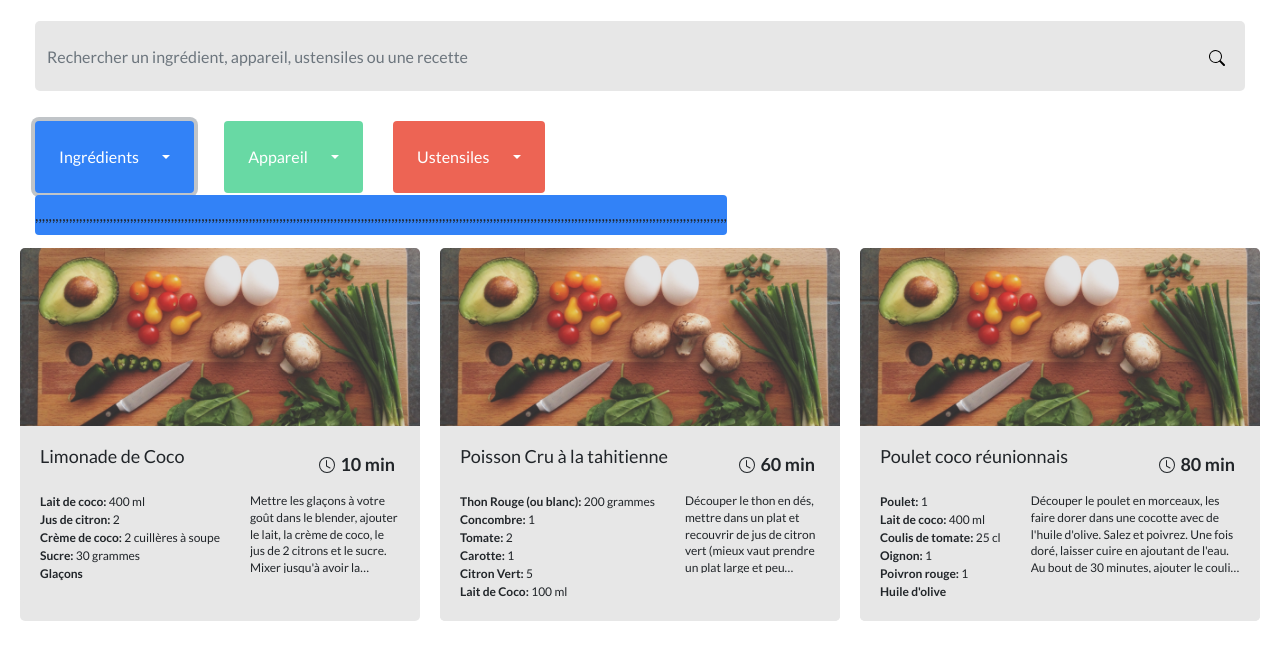
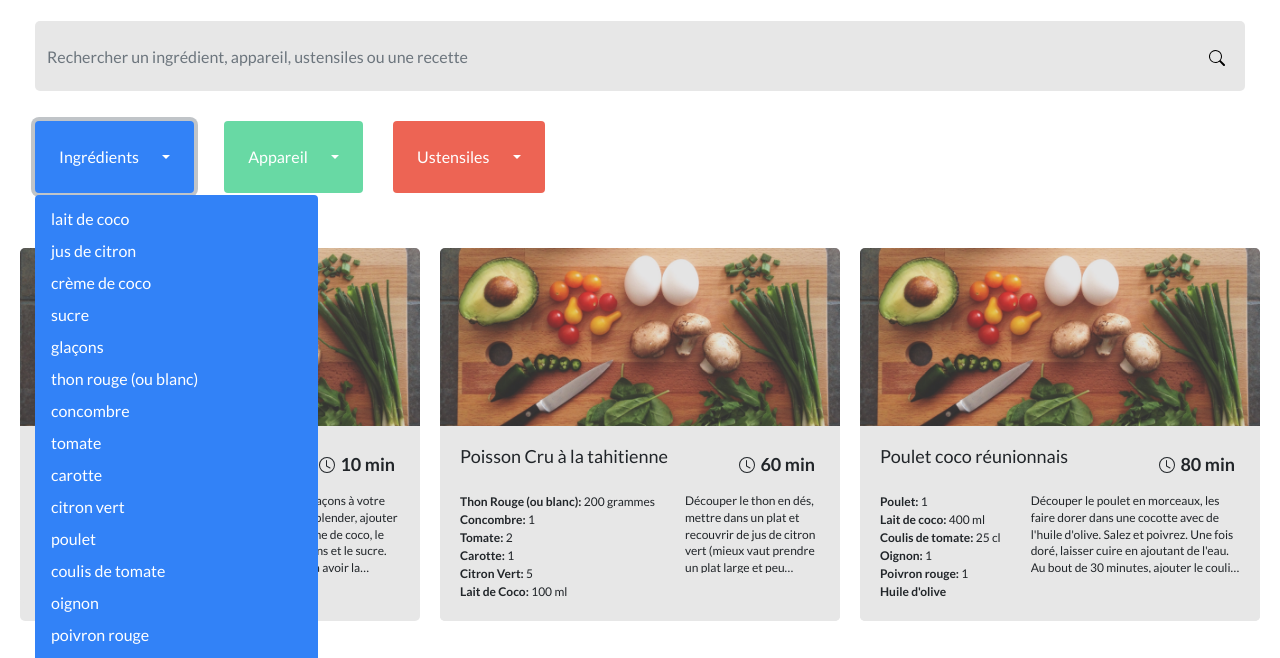
Before and after one commit to lallieau/P7_08-2021, a plain HTML site: page index.html in a window 1280 px wide. Both pictures are taken after a click on the button "Ingrédients". Shown: the part 137-795 px from the top of the page. Drawn offline with nearby package versions, Linux system fonts and the light colour scheme.

Commit message:
display items in the advanced search list

```diff
--- a/index.html
+++ b/index.html
@@ -59,11 +59,7 @@
           class="dropdown-menu"
           id="dropdownMenu1"
           aria-labelledby="dropdownMenuButton1"
-        >
-          <li><a class="dropdown-item" href="#">Action</a></li>
-          <li><a class="dropdown-item" href="#">Another action</a></li>
-          <li><a class="dropdown-item" href="#">Something else here</a></li>
-        </ul>
+        ></ul>
       </div>
 
       <div class="dropdown">
@@ -80,11 +76,7 @@
           class="dropdown-menu"
           id="dropdownMenu2"
           aria-labelledby="dropdownMenuButton2"
-        >
-          <li><a class="dropdown-item" href="#">Action</a></li>
-          <li><a class="dropdown-item" href="#">Another action</a></li>
-          <li><a class="dropdown-item" href="#">Something else here</a></li>
-        </ul>
+        ></ul>
       </div>
 
       <div class="dropdown">
@@ -101,11 +93,7 @@
           class="dropdown-menu"
           id="dropdownMenu3"
           aria-labelledby="dropdownMenuButton3"
-        >
-          <li><a class="dropdown-item" href="#">Action</a></li>
-          <li><a class="dropdown-item" href="#">Another action</a></li>
-          <li><a class="dropdown-item" href="#">Something else here</a></li>
-        </ul>
+        ></ul>
       </div>
     </div>
 
--- a/src/js/advancedSearch.js
+++ b/src/js/advancedSearch.js
@@ -1,25 +1,42 @@
+import { recipes } from "./recipes.js";
 import { recipeFound } from "./showRecipes.js";
 import { ingredientsListTemplate } from "./templates/dropdownTemplates.js";
 
 const ingredientsList = document.querySelector("#dropdownMenu1");
-const allIngredients = new Set();
-const iterator = allIngredients.values();
+const appliancesList = document.querySelector("#dropdownMenu2");
+const ustensilsList = document.querySelector("#dropdownMenu3");
 
 const renderIngredients = () => {
-  // let allIngredients = [];
+  let allIngredients = [];
+  let allAppliances = [];
+  let allUstensils = [];
 
-  const test = (array) =>
+  const removeDuplicateElements = (array) =>
     array.filter((item, index) => array.indexOf(item) === index);
 
-  ingredientsList.innerHTML = recipeFound
-    .map((recipe) =>
-      recipe.ingredients.map((element) => {
-        // console.log(element.ingredient.toLowerCase()),
-        allIngredients.add(element.ingredient.toLowerCase()),
-          // console.log(allIngredients),
-          console.log(iterator.next().value);
-      })
-    )
+  recipeFound.map((recipe) => {
+    recipe.ingredients.map((element) => {
+      allIngredients.push(element.ingredient.toLowerCase());
+    });
+
+    allAppliances.push(recipe.appliance);
+
+    recipe.ustensils.map((element) => {
+      allUstensils.push(element);
+    });
+  });
+
+  ustensilsList.innerHTML = removeDuplicateElements(allUstensils)
+    .map((element) => ingredientsListTemplate(element))
+    .join("");
+
+  appliancesList.innerHTML = removeDuplicateElements(allAppliances)
+    .map((element) => ingredientsListTemplate(element))
+    .join("");
+
+  ingredientsList.innerHTML = removeDuplicateElements(allIngredients)
+    .map((element) => ingredientsListTemplate(element))
     .join("");
 };
+
 renderIngredients();
--- a/src/js/templates/dropdownTemplates.js
+++ b/src/js/templates/dropdownTemplates.js
@@ -1,3 +1,3 @@
-export const ingredientsListTemplate = (recipe) => {
-  `<li><a class="dropdown-item" href="#">${recipe}}</a></li>`;
+export const ingredientsListTemplate = (element) => {
+  return `<li><a class="dropdown-item" href="#">${element}</a></li>`;
 };
```
